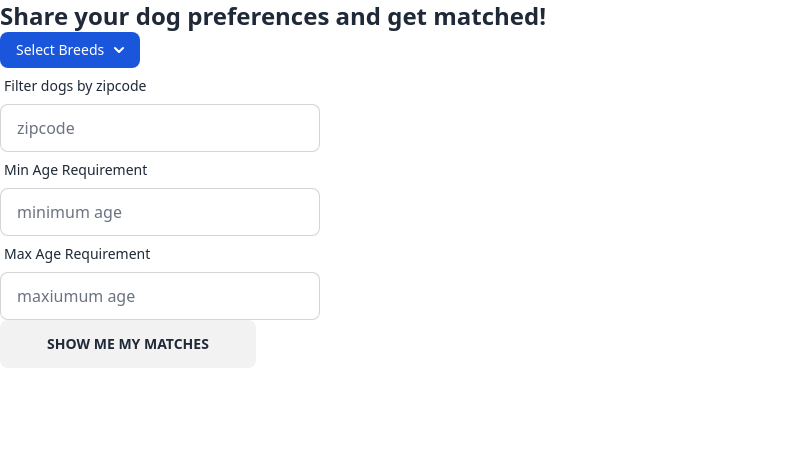
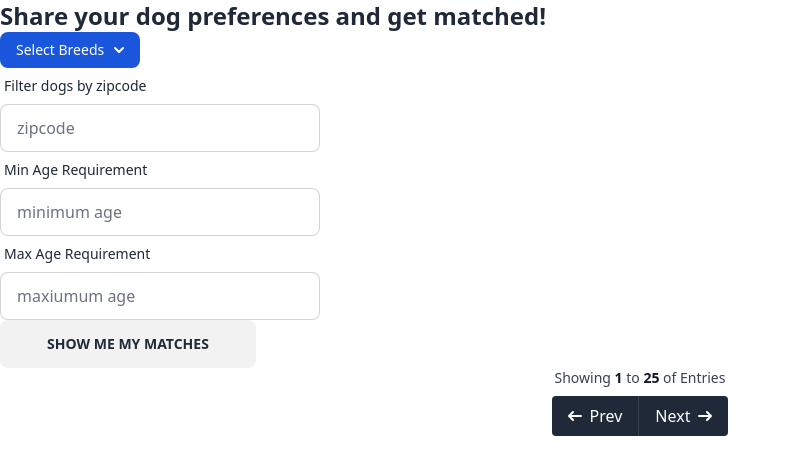
Before and after one commit to joey-cheng-codes/dog-finder, a React app: page /home in a window 1280 px wide. Shown: the top 474 px of the page, without its empty margins (0-791 px from the left). Built offline with nearby package versions, Linux system fonts and the light colour scheme; no server answers.

Commit message:
working on pagination and developed out maxAge and minAge

```diff
--- a/src/components/Filter/Filter.jsx
+++ b/src/components/Filter/Filter.jsx
@@ -14,6 +14,8 @@ const Filter = () => {
 
   const [minAge, setMinAge] = useState();
   const [maxAge, setMaxAge] = useState();
+
+  const [size, setSize] = useState(25);
 
   const checkedBreeds = new Map(); // for keeping track of what has been checked marked on breeds.
   const handleSearchInputChange = (e) => {
@@ -102,14 +104,23 @@ const Filter = () => {
     setMaxAge(e.target.value);
   }
 
+  // next page
+  const handleNextPage = (e) => {
+    e.preventDefault();
+    return filteredDogs(e, searchResult.next)
+  }
+
   // get next, prev, total and resultIds of the dog filter.
-  const filteredDogs = async (e) => {
+  const filteredDogs = async (e, paramsEnd = 'dogs/search?') => {
     e.preventDefault();
     try {
+      if (paramsEnd !==
+        '') {
         const params = {};
+
         const breedResult = Array.from(checkedBreeds.keys());
         if (breedResult.length !== 0) {
-        params['breeds'] = [...breedResult]
+          params.breeds = breedResult;
         }
         const validZipTest = /(^\d{5}$)|(^\d{5}-\d{4}$)/;
         if (validZipTest.test(zip)) {
@@ -119,21 +130,40 @@ const Filter = () => {
           alert('invalid zip code entry');
         }
 
+        if (minAge >= 0) {
+          params.ageMin = minAge;
+        }
+
+        if (maxAge > 0) {
+          params.ageMax = maxAge;
+        }
+
+        if (size < 25) {
+          params.size = size;
+        }
         const encodeGetParams = p => Object.entries(p).map(kv => kv.map(encodeURIComponent).join("=")).join("&");
-      const paramsEnd = encodeGetParams(params);
 
-      const response = await fetch(`https://frontend-take-home-service.fetch.com/dogs/search?${paramsEnd}`, {
+        paramsEnd = 'dogs/search?' + encodeGetParams(params);
+
+      }
+
+      const response = await fetch(`https://frontend-take-home-service.fetch.com/${paramsEnd}`, {
         method: 'GET',
         credentials: 'include',
       });
       const data = await response.json();
       if (response.ok) {
         setSearchResult(data);
+        console.log(paramsEnd, 'what does params look like?')
+        console.log(data, 'what does searchResult look like?????')
+        if (Object.keys(data).length === 0) {
+          console.log('No matches found based on your search criteria. Please try again.')
+        }
         return getDogs(data);
       }
     }
     catch (err) {
-      console.error(err, 'failed to filter dogs result');
+      console.error(err, 'An error has occured. Failed to filter dogs result.');
     }
   };
 
@@ -199,7 +229,7 @@ const Filter = () => {
           })}
         </ul>
       </div>
-      <form onSubmit={filteredDogs}>
+      <form onSubmit={(e) => filteredDogs(e, paramsEnd)}>
         <div className="form-control w-full max-w-xs">
           {/* zipcode */}
           <label className="label">
@@ -210,18 +240,43 @@ const Filter = () => {
           <label className="label">
             <span className="label-text">Min Age Requirement</span>
           </label>
-          <input onChange={handleMinAgeInput} value={minAge} type="text" pattern="[0-9]{2}" placeholder="minimum age" className="input input-bordered w-full max-w-xs" />
+          <input onChange={handleMinAgeInput} value={minAge} type="number" min="0" max="99" placeholder="minimum age" className="input input-bordered w-full max-w-xs" />
           {/* max age */}
           <label className="label">
             <span className="label-text">Max Age Requirement</span>
           </label>
-          <input onChange={handleMaxAgeInput} value={maxAge} type="text" pattern="[0-9]{2}" placeholder="maxiumum age" className="input input-bordered w-full max-w-xs" />
+          <input onChange={handleMaxAgeInput} value={maxAge} type="number" min="0" max="99" placeholder="maxiumum age" className="input input-bordered w-full max-w-xs" />
         </div>
         <div>
           <button type='submit' className="btn btn-wide">show me my matches</button>
         </div>
       </form>
       {getDogInfo.length > 0 && (getDogInfo.map(displayDog))}
+      {/* Pagination starts */}
+      <div className="flex flex-col items-center">
+        {/* <!-- Help text --> */}
+        <span className="text-sm text-gray-700 dark:text-gray-400">
+          Showing <span className="font-semibold text-gray-900 dark:text-white">1</span> to <span className="font-semibold text-gray-900 dark:text-white">25
+          </span> of <span className="font-semibold text-gray-900 dark:text-white">{searchResult.total}</span> Entries
+        </span>
+        <div className="inline-flex mt-2 xs:mt-0">
+          {/* <!-- Buttons --> */}
+          <button className="flex items-center justify-center px-4 h-10 text-base font-medium text-white bg-gray-800 rounded-l hover:bg-gray-900 dark:bg-gray-800 dark:border-gray-700 dark:text-gray-400 dark:hover:bg-gray-700 dark:hover:text-white">
+            <svg className="w-3.5 h-3.5 mr-2" aria-hidden="true" xmlns="http://www.w3.org/2000/svg" fill="none" viewBox="0 0 14 10">
+              <path stroke="currentColor" strokeLinecap="round" strokeLinejoin="round" strokeWidth="2" d="M13 5H1m0 0 4 4M1 5l4-4" />
+            </svg>
+            Prev
+          </button>
+          <button className="flex items-center justify-center px-4 h-10 text-base font-medium text-white bg-gray-800 border-0 border-l border-gray-700 rounded-r hover:bg-gray-900 dark:bg-gray-800 dark:border-gray-700 dark:text-gray-400 dark:hover:bg-gray-700 dark:hover:text-white" onClick={(e) => { handleNextPage(e) }}>
+            Next
+            <svg className="w-3.5 h-3.5 ml-2" aria-hidden="true" xmlns="http://www.w3.org/2000/svg" fill="none" viewBox="0 0 14 10">
+              <path stroke="currentColor" strokeLinecap="round" strokeLinejoin="round" strokeWidth="2" d="M1 5h12m0 0L9 1m4 4L9 9" />
+            </svg>
+          </button>
+        </div>
+        {/* Pagination ends */}
+      </div>
+
     </div >
   );
 };
```
Lines whose indentation alone changed are shown as unchanged.
